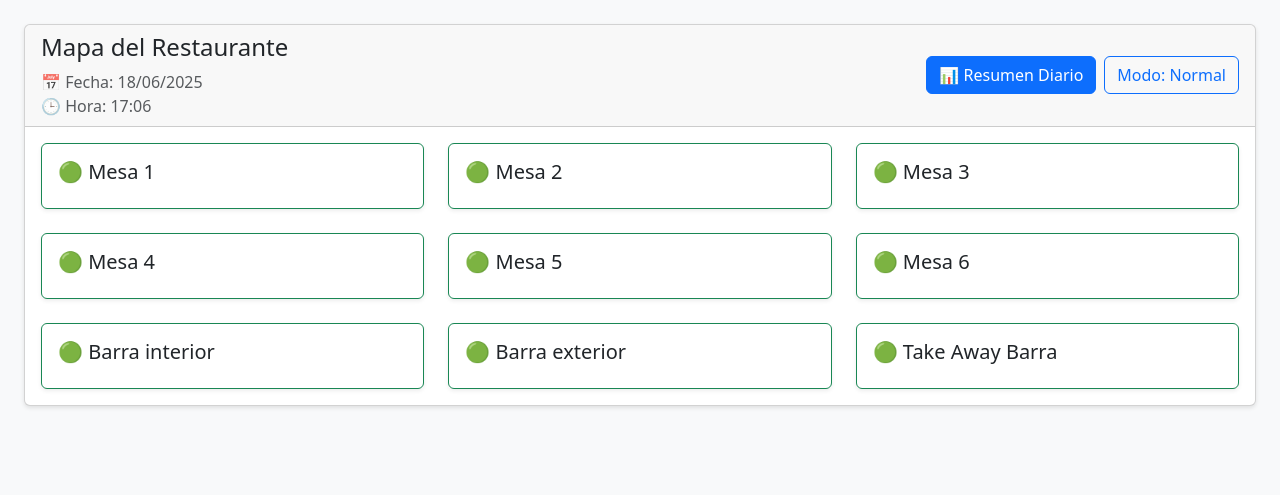
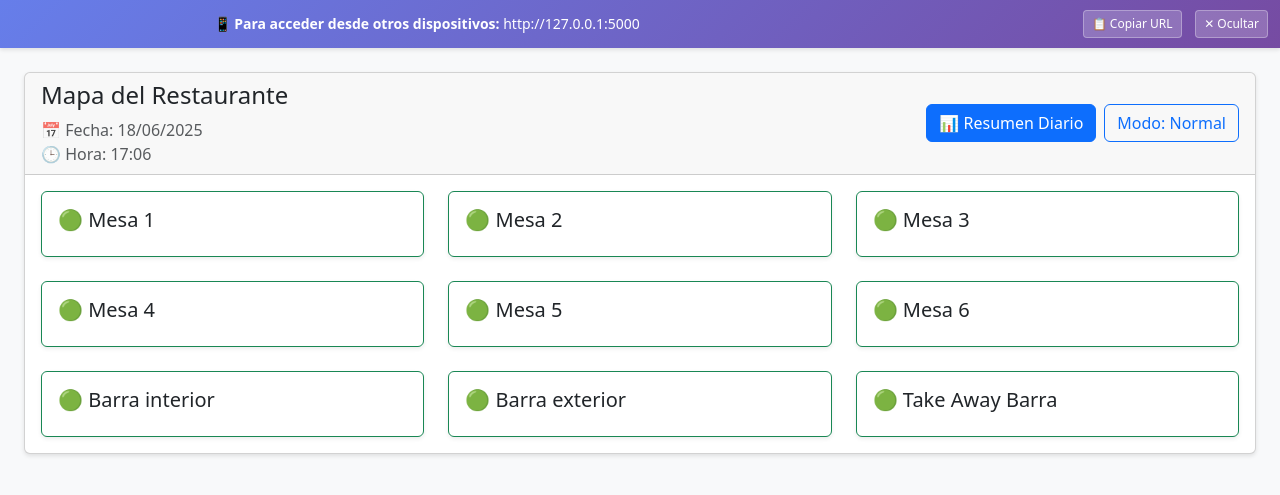
Before and after one commit to BladSector/Gabi, a Flask app: page / in a window 1280 px wide. Shown: the part 86-581 px from the top of the page. Run offline with Flask 3, Linux system fonts and the light colour scheme; some libraries are stand-ins or nearby versions.

Commit message:
muestra al ip para acceder desde otros dips

```diff
--- a/app.py
+++ b/app.py
@@ -5,6 +5,7 @@ import json
 import os
 from datetime import datetime, timedelta
 import shutil
+import socket
 
 app = Flask(__name__)
 sistema_mesas = SistemaMesas()
@@ -55,6 +56,18 @@ def guardar_ticket(mesa_id, pedidos, total, metodo_pago):
         json.dump(historial, f, ensure_ascii=False, indent=2)
 
     return ruta_ticket
+
+def obtener_ip_servidor():
+    """Obtiene la IP del servidor para acceso desde otros dispositivos"""
+    try:
+        # Crear un socket temporal para obtener la IP local
+        s = socket.socket(socket.AF_INET, socket.SOCK_DGRAM)
+        s.connect(("8.8.8.8", 80))
+        ip = s.getsockname()[0]
+        s.close()
+        return ip
+    except:
+        return "127.0.0.1"
 
 @app.route('/')
 def index():
@@ -388,5 +401,14 @@ def obtener_historial_diario():
 def resumen_diario():
     return render_template('resumen_diario.html')
 
+@app.route('/api/server-info')
+def server_info():
+    """Devuelve información del servidor incluyendo la IP"""
+    return jsonify({
+        'success': True,
+        'ip': obtener_ip_servidor(),
+        'port': 5000
+    })
+
 if __name__ == '__main__':
     app.run(host='0.0.0.0', port=5000, debug=True)
--- a/templates/base.html
+++ b/templates/base.html
@@ -18,6 +18,28 @@
         .badge {
             font-size: 0.9em;
         }
+        .access-banner {
+            background: linear-gradient(135deg, #667eea 0%, #764ba2 100%);
+            color: white;
+            padding: 10px 0;
+            text-align: center;
+            font-size: 14px;
+            box-shadow: 0 2px 4px rgba(0,0,0,0.1);
+        }
+        .access-banner .btn {
+            font-size: 12px;
+            padding: 4px 8px;
+            margin-left: 10px;
+        }
+        .access-banner .copy-btn {
+            background-color: rgba(255,255,255,0.2);
+            border: 1px solid rgba(255,255,255,0.3);
+            color: white;
+        }
+        .access-banner .copy-btn:hover {
+            background-color: rgba(255,255,255,0.3);
+            color: white;
+        }
     </style>
 </head>
 <body>
@@ -29,12 +51,100 @@
         </div>
     </nav>
 
+    <!-- Banner de acceso para otros dispositivos -->
+    <div class="access-banner" id="accessBanner">
+        <div class="container-fluid">
+            <div class="row align-items-center">
+                <div class="col-md-8">
+                    <strong>📱 Para acceder desde otros dispositivos:</strong>
+                    <span id="accessUrl">Cargando...</span>
+                </div>
+                <div class="col-md-4 text-end">
+                    <button class="btn copy-btn btn-sm" onclick="copiarURL()">
+                        📋 Copiar URL
+                    </button>
+                    <button class="btn copy-btn btn-sm" onclick="ocultarBanner()">
+                        ✕ Ocultar
+                    </button>
+                </div>
+            </div>
+        </div>
+    </div>
+
     <div class="container-fluid py-4">
         {% block content %}{% endblock %}
     </div>
 
     <!-- Bootstrap Bundle with Popper -->
     <script src="https://cdn.jsdelivr.net/npm/bootstrap@5.3.0/dist/js/bootstrap.bundle.min.js"></script>
+
+    <script>
+        // Obtener la IP del servidor desde la API
+        async function obtenerIPServidor() {
+            try {
+                const response = await fetch('/api/server-info');
+                const data = await response.json();
+
+                if (data.success) {
+                    return `http://${data.ip}:${data.port}`;
+                } else {
+                    throw new Error('No se pudo obtener la información del servidor');
+                }
+            } catch (error) {
+                console.error('Error al obtener IP del servidor:', error);
+                // Fallback: usar window.location
+                const hostname = window.location.hostname;
+                const port = window.location.port;
+                return `http://${hostname}:${port}`;
+            }
+        }
+
+        // Copiar URL al portapapeles
+        function copiarURL() {
+            const url = document.getElementById('accessUrl').textContent;
+            navigator.clipboard.writeText(url).then(() => {
+                // Mostrar confirmación temporal
+                const btn = event.target;
+                const originalText = btn.innerHTML;
+                btn.innerHTML = '✅ Copiado!';
+                btn.style.backgroundColor = 'rgba(40, 167, 69, 0.8)';
+
+                setTimeout(() => {
+                    btn.innerHTML = originalText;
+                    btn.style.backgroundColor = 'rgba(255,255,255,0.2)';
+                }, 2000);
+            }).catch(err => {
+                console.error('Error al copiar: ', err);
+                alert('Error al copiar la URL');
+            });
+        }
+
+        // Ocultar el banner
+        function ocultarBanner() {
+            document.getElementById('accessBanner').style.display = 'none';
+            // Guardar preferencia en localStorage
+            localStorage.setItem('hideAccessBanner', 'true');
+        }
+
+        // Inicializar cuando se carga la página
+        document.addEventListener('DOMContentLoaded', async function() {
+            // Verificar si el usuario quiere ocultar el banner
+            if (localStorage.getItem('hideAccessBanner') === 'true') {
+                document.getElementById('accessBanner').style.display = 'none';
+                return;
+            }
+
+            // Obtener y mostrar la URL de acceso real
+            try {
+                const accessUrl = await obtenerIPServidor();
+                document.getElementById('accessUrl').textContent = accessUrl;
+            } catch (error) {
+                console.error('Error al obtener URL de acceso:', error);
+                document.getElementById('accessUrl').textContent = 'Error al obtener IP';
+            }
+        });
+    </script>
+
     {% block scripts %}{% endblock %}
 </body>
 </html>
```
Also changed, not shown: 1 other file.
